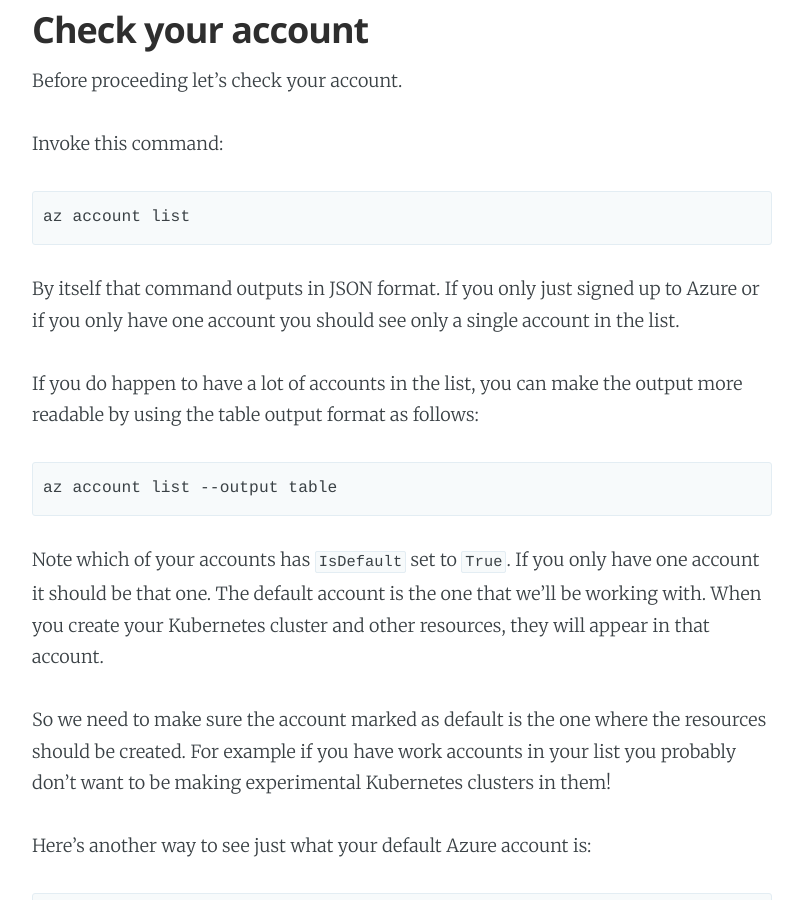
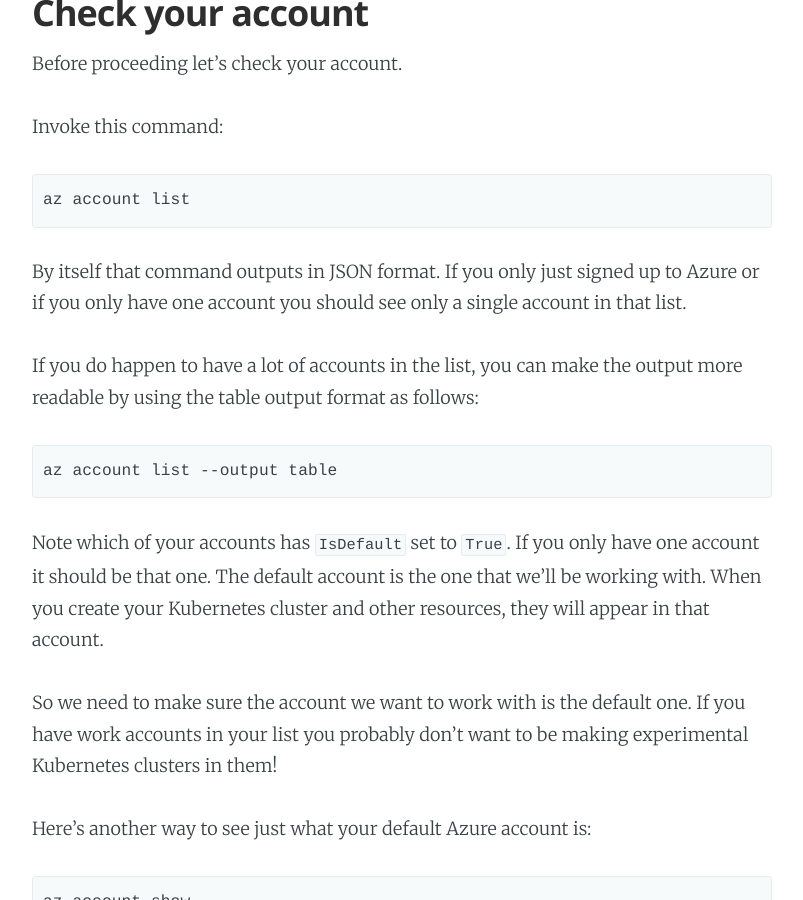
Before and after one commit to ashleydavis/the-data-wrangler-blog, a Jekyll site: the page built from _posts/2019-12-04-kub-cluster-quick.markdown, in a window 1280 px wide and 900 px high, scrolled down 2952 px. Shown: the whole window, without its empty margins (108-911 px from the left). Built offline with Jekyll 4.4.1, drawn with Linux system fonts in a browser that asks for light colours; comment, search, counter and statistics services are not loaded; some of the changed text lies outside the part shown.

Commit message:
Kubernetes quick start guide.

```diff
--- a/_posts/2019-12-04-kub-cluster-quick.markdown
+++ b/_posts/2019-12-04-kub-cluster-quick.markdown
@@ -70,7 +70,7 @@
 
     az account list
 
-By itself that command outputs in JSON format. If you only just signed up to Azure or if you only have one account you should see only a single account in the list.
+By itself that command outputs in JSON format. If you only just signed up to Azure or if you only have one account you should see only a single account in that list.
 
 If you do happen to have a lot of accounts in the list, you can make the output more readable by using the table output format as follows:
 
@@ -78,19 +78,19 @@
 
 Note which of your accounts has `IsDefault` set to `True`. If you only have one account it should be that one. The default account is the one that we'll be working with. When you create your Kubernetes cluster and other resources, they will appear in that account.
 
-So we need to make sure the account marked as default is the one where the resources should be created. For example if you have work accounts in your list you probably don't want to be making experimental Kubernetes clusters in them!
+So we need to make sure the account we want to work with is the default one. If you have work accounts in your list you probably don't want to be making experimental Kubernetes clusters in them!
 
 Here's another way to see just what your default Azure account is:
 
     az account show
 
-If that isn't the account you should be using for this experimental work, you'll need to change which account is the default. Use `az account list --output table` and pick the account you want to use. Take note of the `SubscriptionId` for that account. You need to provide this number to set the account as the default.
+If that isn't the account you want to use for this experimental work, you'll need to change the default account. Use `az account list --output table` and pick the account you want to use. Take note of the `SubscriptionId` for that account. You need to provide this number to set that account as the default.
 
-Use the following command to set the default account:
+Use the following command to set your default account:
 
     az account set --subscription <your-subscription-id>
 
-Please replace &lt;your-subscription-id&gt; with the particular subscriptiopn ID for your account.
+Please replace &lt;your-subscription-id&gt; with the particular subscription ID for your account.
 
 After changing the default account, check one last time to make sure you are using the account you think you are:
 
```
Also changed, not shown: content/images/2019/11/1280px-Kubernetes_logo.svg.png, content/images/2019/11/kub-header.png.
